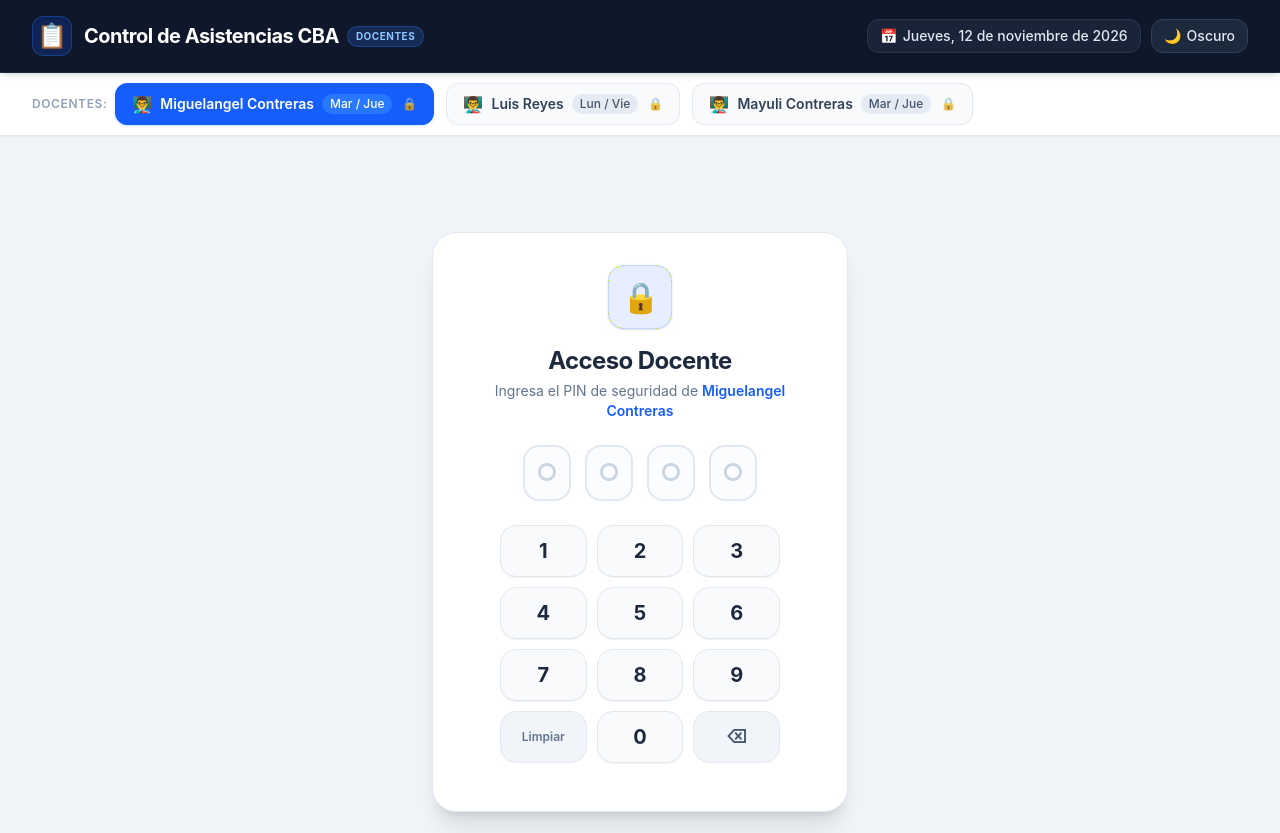
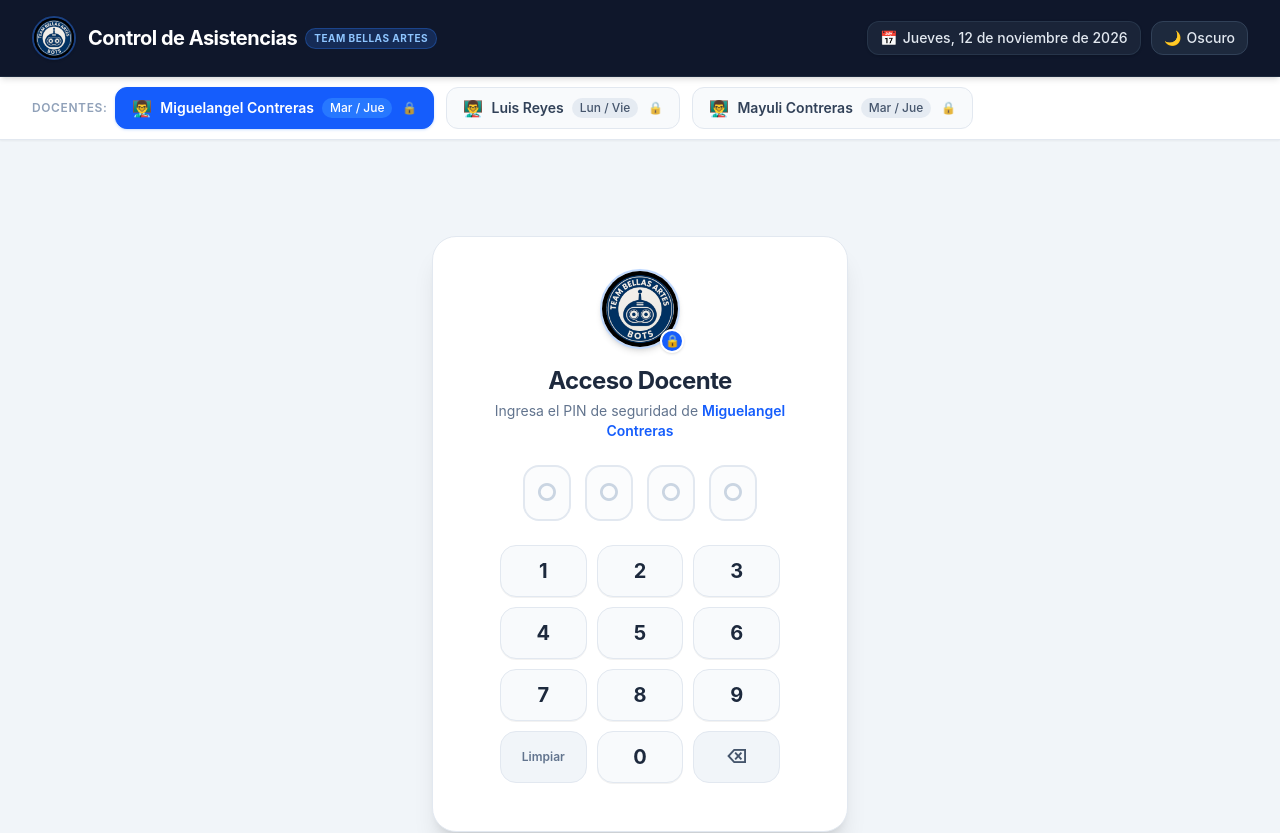
Before and after one commit to themiguedev/control-asistencias, a React (Vite) app: page / in a window 1280 px wide. Shown: the top 833 px of the page. Built offline with nearby package versions, Linux system fonts and the light colour scheme.

Commit message:
feat: integrate Team Bellas Artes BOTS official logo into favicon, header, and pin login

```diff
--- a/index.html
+++ b/index.html
@@ -2,9 +2,9 @@
 <html lang="en">
   <head>
     <meta charset="UTF-8" />
-    <link rel="icon" type="image/svg+xml" href="/favicon.svg" />
+    <link rel="icon" type="image/png" href="/favicon.png" />
     <meta name="viewport" content="width=device-width, initial-scale=1.0" />
-    <title>sistema-de-asistencias</title>
+    <title>Control de Asistencias — Team Bellas Artes BOTS</title>
   </head>
   <body>
     <div id="root"></div>
--- a/src/components/attendance/PinLogin.tsx
+++ b/src/components/attendance/PinLogin.tsx
@@ -87,8 +87,15 @@ export const PinLogin: React.FC<PinLoginProps> = ({
         onClick={() => hiddenInputRef.current?.focus()}
         className="bg-white dark:bg-slate-900 rounded-3xl shadow-xl border border-slate-200 dark:border-slate-800 p-6 sm:p-8 text-center transition-all"
       >
-        <div className="w-16 h-16 bg-blue-600/10 dark:bg-blue-600/20 text-blue-600 dark:text-blue-400 border border-blue-500/20 rounded-2xl flex items-center justify-center mx-auto mb-4 text-3xl shadow-sm">
-          🔒
+        <div className="relative w-20 h-20 mx-auto mb-4">
+          <img
+            src="/logo-team-bellas-artes.jpg"
+            alt="Logo Team Bellas Artes"
+            className="w-20 h-20 rounded-full object-cover border-2 border-blue-500/30 shadow-md mx-auto"
+          />
+          <span className="absolute -bottom-1 -right-1 w-6 h-6 rounded-full bg-blue-600 text-white text-xs flex items-center justify-center border-2 border-white dark:border-slate-900 shadow-sm">
+            🔒
+          </span>
         </div>
 
         <h2 className="text-xl sm:text-2xl font-bold text-slate-800 dark:text-white tracking-tight">
--- a/src/components/layout/Header.tsx
+++ b/src/components/layout/Header.tsx
@@ -29,16 +29,18 @@ export const Header: React.FC<HeaderProps> = ({
       <div className="max-w-7xl mx-auto px-4 sm:px-6 lg:px-8 py-3.5 sm:py-4">
         <div className="flex flex-col sm:flex-row sm:items-center sm:justify-between gap-3">
           <div className="flex items-center space-x-3">
-            <div className="w-10 h-10 rounded-xl bg-blue-600/20 border border-blue-500/30 flex items-center justify-center text-2xl shadow-inner">
-              📋
-            </div>
+            <img
+              src="/logo-team-bellas-artes.jpg"
+              alt="Logo Team Bellas Artes BOTS"
+              className="w-11 h-11 rounded-full object-cover border-2 border-blue-500/40 shadow-sm"
+            />
             <div>
               <div className="flex items-center gap-2">
                 <h1 className="text-lg sm:text-xl font-bold tracking-tight leading-tight text-white">
-                  Control de Asistencias CBA
+                  Control de Asistencias
                 </h1>
                 <span className="text-[10px] uppercase font-bold tracking-wider px-2 py-0.5 rounded-full bg-blue-500/20 text-blue-300 border border-blue-500/30">
-                  Docentes
+                  Team Bellas Artes
                 </span>
               </div>
             </div>
```
Also changed, not shown: public/favicon.png (added), public/logo-team-bellas-artes.jpg (added).
